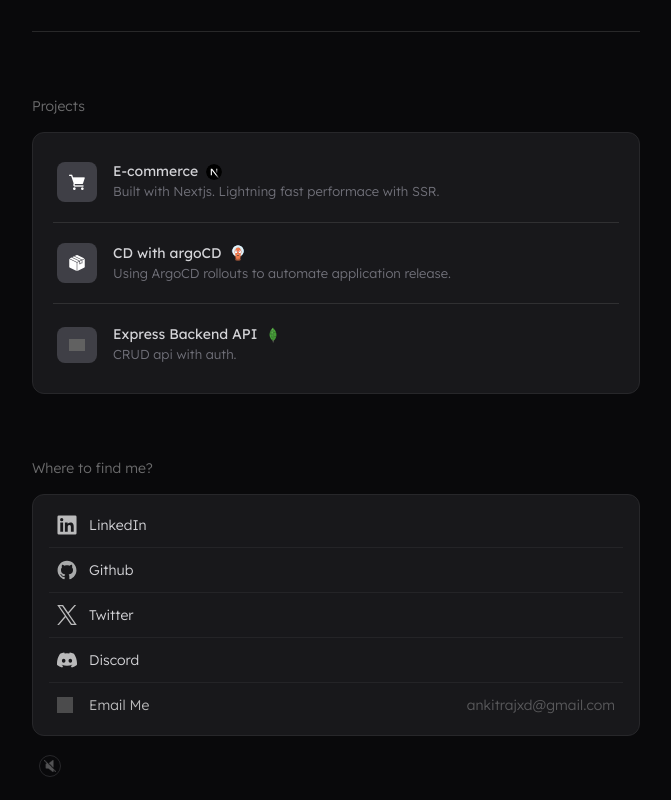
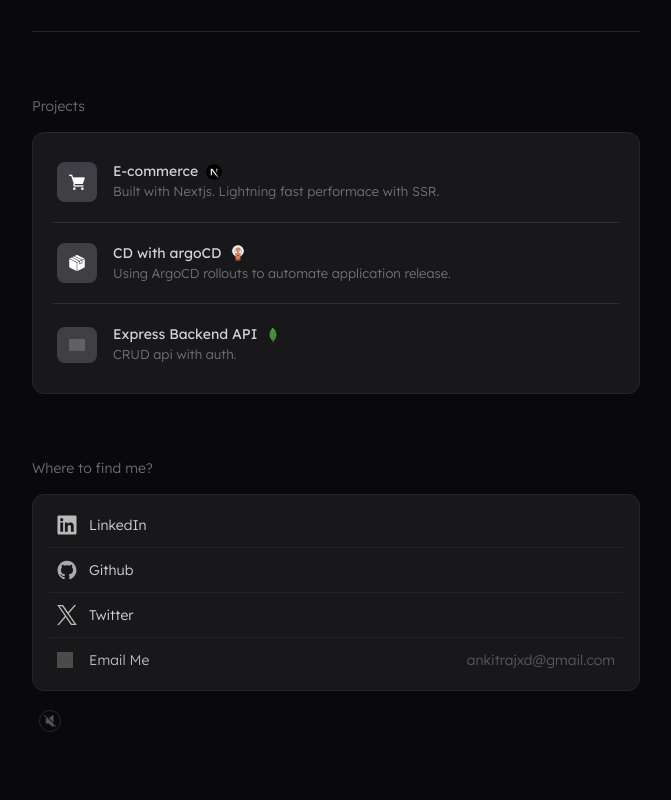
Before and after one commit to ankitrajxd/personal-portfolio, a Next.js app: page / in a window 1280 px wide. Shown: the part 566-1366 px from the top of the page, without its empty margins (304-975 px from the left). After the commit the page ends 1321 px from the top, so only its background shows below. Built offline with nearby package versions, Linux system fonts and the light colour scheme; grey boxes are pictures that could not be loaded.

Commit message:
fix: update Tools component styling for consistency; adjust padding in ProjectCard and AboutPage

```diff
--- a/app/(root)/about/Tools.tsx
+++ b/app/(root)/about/Tools.tsx
@@ -15,7 +15,7 @@ const Tools = ({ tools, className }: Props) => {
     <div className="flex gap-2 flex-wrap items-center">
       {tools?.map((tool, index) => (
         <span
-          className={` border-[1px] bg-zinc-900 text-zinc-300 border-zinc-800 py-2 px-4 cursor-pointer text-[12px] hover:-rotate-3 transition-all delay-75 will-change-transform ${className}`}
+          className={` border-[1px] bg-zinc-900 text-zinc-300 border-zinc-800 cursor-pointer text-[12px] hover:-rotate-3 transition-all delay-75 will-change-transform ${className}`}
           key={index}
           // style={{
           //   color: `${tool.color}`,
--- a/app/(root)/about/page.tsx
+++ b/app/(root)/about/page.tsx
@@ -85,7 +85,7 @@ const AboutPage = async () => {
           <p className="font-light text-sm my-4 opacity-40">
             Tools I usually work with
           </p>
-          <Tools tools={tools} />
+          <Tools tools={tools} className="py-2 px-4" />
         </div>
       </div>
     </>
--- a/app/components/projectCard.tsx
+++ b/app/components/projectCard.tsx
@@ -49,10 +49,7 @@ export const ProjectCard = ({ project, footer }: ProjectCardProps) => {
             {project.description}
           </p>
           <div>
-            <Tools
-              tools={project.tools}
-              className="px-1.5 py-1 sm:px-2 rounded-sm text-xs"
-            />
+            <Tools tools={project.tools} className="py-[5px] px-2 " />
           </div>
 
           <div className="flex justify-between items-center">
--- a/app/data.ts
+++ b/app/data.ts
@@ -41,11 +41,11 @@ export const socialList = [
     imageUrl: "/twitter-original.svg",
     url: "https://x.com/_isAnkit",
   },
-  {
-    name: "Discord",
-    imageUrl: "/discord.svg",
-    url: "https://discord.com/ankitraj",
-  },
+  // {
+  //   name: "Discord",
+  //   imageUrl: "/discord.svg",
+  //   url: "https://discord.com/ankitraj",
+  // },
 ];
 
 export const navLinks = [
```
